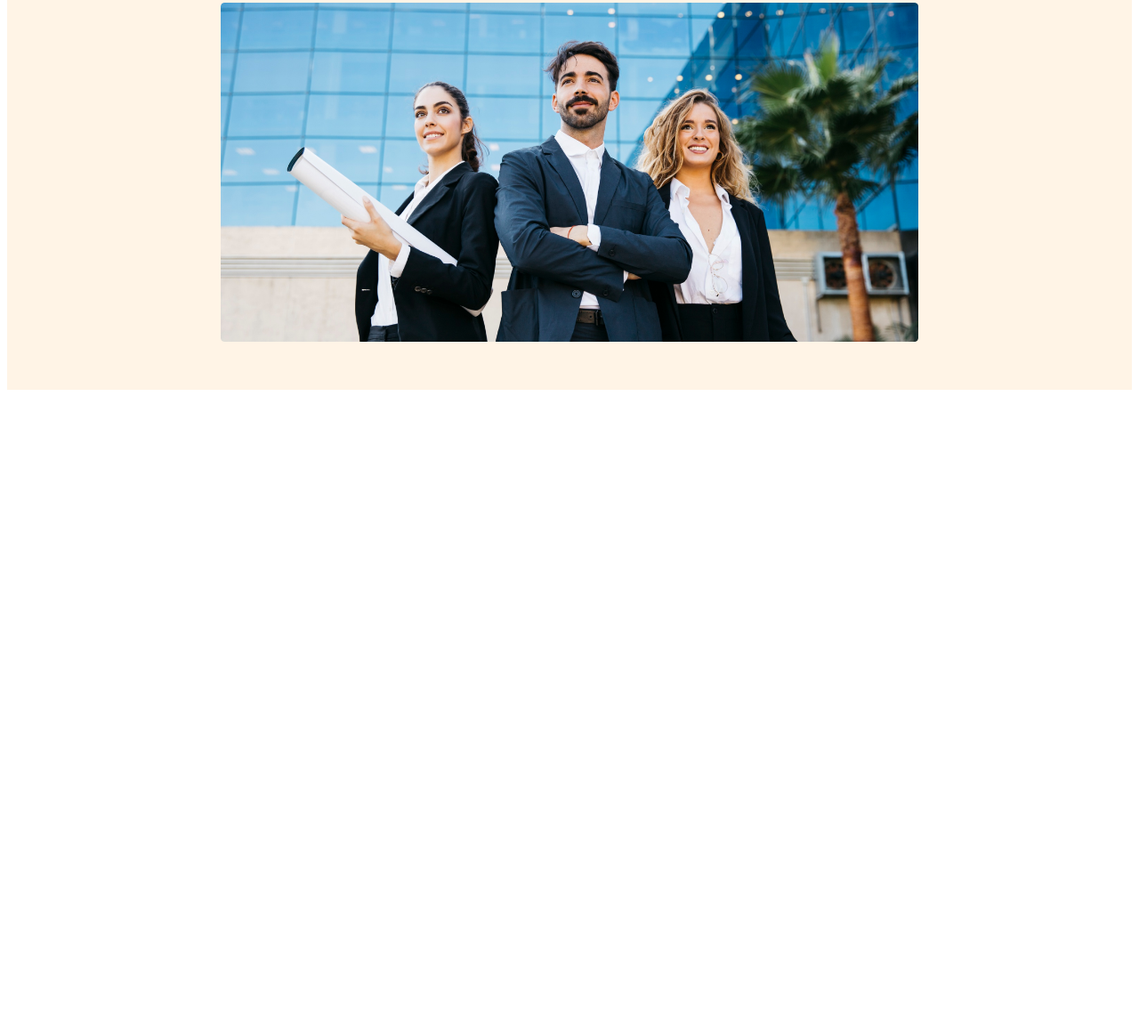
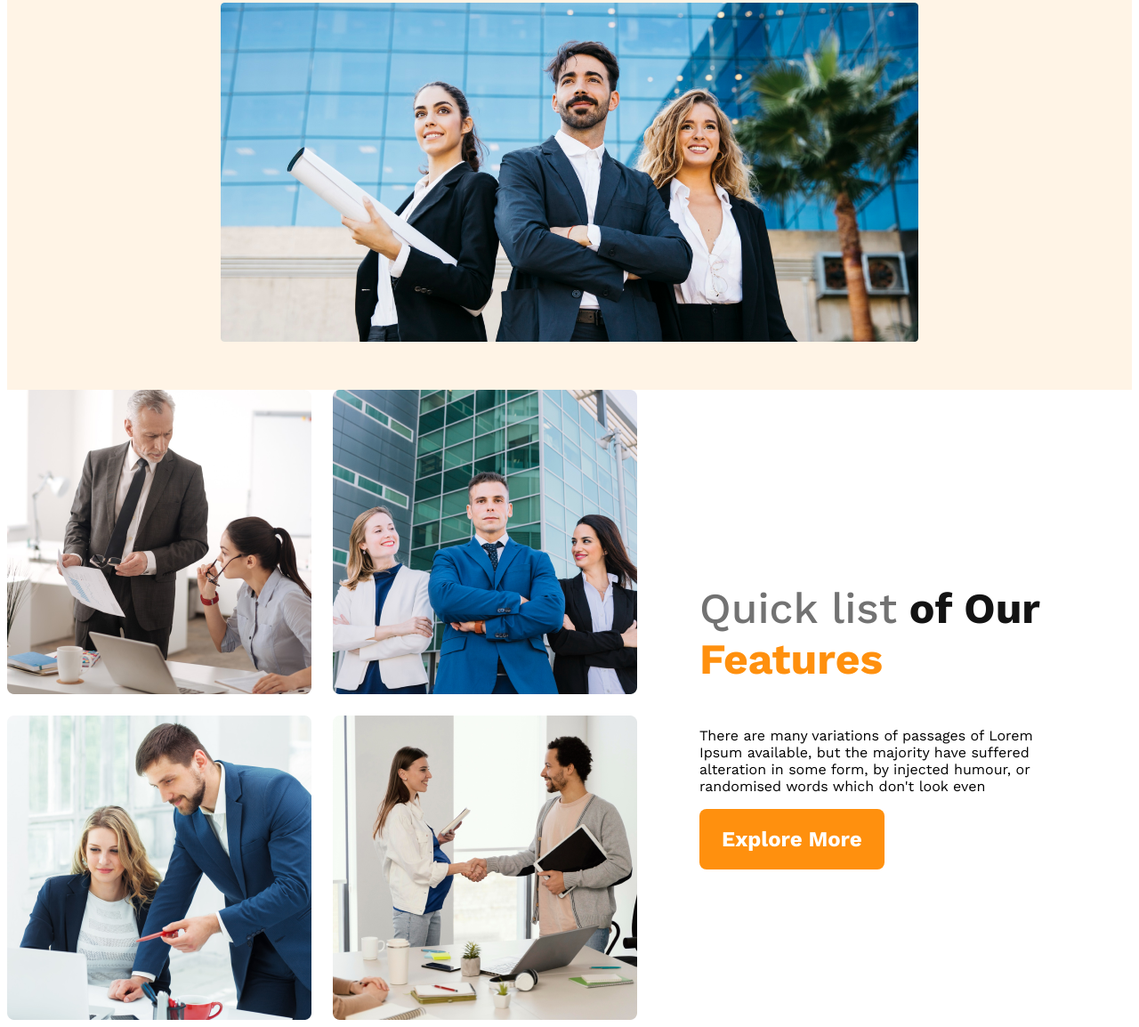
Before and after one commit to alaminniloy/architect-website, a plain HTML site: page index.html in a window 1280 px wide. Shown: the part 577-1731 px from the top of the page at 89% size. Before the commit the page ends 1023 px from the top, so only its background shows below. Drawn offline with nearby package versions, Linux system fonts and the light colour scheme.

Commit message:
added image section part

```diff
--- a/index.html
+++ b/index.html
@@ -1,6 +1,7 @@
 <!DOCTYPE html>
 <html lang="en">
   <head>
+    <!-- header starting -->
     <meta charset="UTF-8" />
     <meta name="viewport" content="width=device-width, initial-scale=1.0" />
     <title>Architect Website</title>
@@ -19,18 +20,39 @@
       </nav>
       <div class="banner">
         <div class="banner-content">
-            <h1 class="banner-title">Brand New Group of Architects
-            </h1>
-            <p class="banner-info">There are many variations of passages of Lorem Ipsum available, but the majority have suffered alteration in some form, by injected humour, or randomised words which don't look even</p>
-            <button class="btn-primary">Explore More</button>
+          <h1 class="banner-title">Brand New Group of Architects</h1>
+          <p class="banner-info">
+            There are many variations of passages of Lorem Ipsum available, but
+            the majority have suffered alteration in some form, by injected
+            humour, or randomised words which don't look even
+          </p>
+          <button class="btn-primary">Explore More</button>
         </div>
 
-            <img src="images/banner.png" alt="">
-    </div>
-
+        <img src="images/banner.png" alt="" />
+      </div>
     </header>
 
-    <main></main>
+    <main>
+      <!-- Features Section -->
+      <section class="main-container">
+        <div class="team-image">
+          <img src="images/team1.png" alt="" />
+          <img src="images/team2.png" alt="" />
+          <img src="images/team3.png" alt="" />
+          <img src="images/team4.png" alt="" />
+        </div>
+        <div class="main-container-text">
+          <h3 class="main-title"><span class="quick">Quick list</span> <span class="of">of Our</span> <span class="features">Features</span></h3>
+          <p class="main-info">
+            There are many variations of passages of Lorem Ipsum available, but
+            the majority have suffered alteration in some form, by injected
+            humour, or randomised words which don't look even
+          </p>
+          <button class="btn-primary">Explore More</button>
+        </div>
+      </section>
+    </main>
     <footer></footer>
   </body>
 </html>
--- a/styles/architect.css
+++ b/styles/architect.css
@@ -69,22 +69,59 @@ nav li a {
 /* responsive media query */
 /* Mobile Device */
 @media screen and (max-width: 576px) {
-  header{
+  header {
     padding: 20px;
-
   }
-  nav{
+  nav {
     flex-direction: column;
   }
 }
 
 /* Tablet Device */
-@media screen  and (min-width: 576px) and (max-width: 960px){
-
-  header{
-    padding:20px;
+@media screen and (min-width: 576px) and (max-width: 960px) {
+  header {
+    padding: 20px;
   }
-  nav{
+  nav {
     flex-direction: column;
   }
 }
+/* Main Style */
+main {
+  max-width: 1440px;
+  margin: 0 auto;
+}
+.main-container {
+  display: flex;
+  align-items: center;
+}
+.team-image {
+  display: grid;
+  grid-template-columns: repeat(2, 1fr);
+  gap: 24px;
+}
+.main-container-text {
+  padding-left: 70px;
+  padding-right: 70px;
+}
+.main-title {
+  font-size: 3rem;
+}
+.main-title,
+.quick {
+  color: #727272;
+  font-size: 3rem;
+  font-weight: 500;
+}
+.main-title,
+.of {
+  color: #131313;
+  font-size: 3rem;
+  font-weight: 700;
+}
+.main-title,
+.features {
+  color: #ff900e;
+  font-size: 3rem;
+  font-weight: 700;
+}
```
